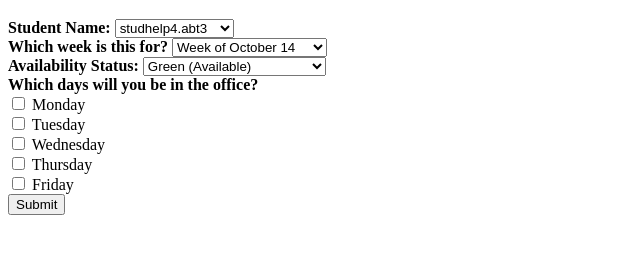
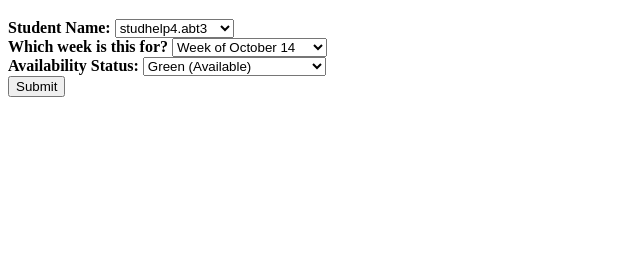
Before and after one commit to semuhi/RA-availability, a plain HTML site: page index.html in a window 1280 px wide. Shown: the part 61-314 px from the top of the page, without its empty margins (0-640 px from the left). Drawn offline with Linux system fonts and the light colour scheme.

Commit message:
Update index.html

```diff
--- a/index.html
+++ b/index.html
@@ -10,19 +10,11 @@
             var week = document.getElementById("week").value;
             var availability = document.getElementById("availability").value;
 
-            // Collect selected days into an array
-            var days = [];
-            var checkboxes = document.querySelectorAll('input[name="days"]:checked');
-            checkboxes.forEach(function(checkbox) {
-                days.push(checkbox.value);
-            });
-
-            // Construct the pre-filled Google Form URL
+            // Construct the pre-filled Google Form URL without "Days in Person"
             var googleFormUrl = "https://docs.google.com/forms/d/e/1FAIpQLSfyhrBVsh4VdgTKEzXQVXFdtIJYQZ2WI0omYsOVtowkEWRYbA/viewform?usp=pp_url"
                 + "&entry.1315539014=" + encodeURIComponent(name)  // Student Name
                 + "&entry.410485460=" + encodeURIComponent(week)  // Week
-                + "&entry.1464447006=" + encodeURIComponent(availability)  // Availability
-                + "&entry.1120270033=" + encodeURIComponent(days.join(', '));  // Days in Person
+                + "&entry.1464447006=" + encodeURIComponent(availability);  // Availability
 
             // Redirect to the Google Form
             window.location.href = googleFormUrl;
@@ -66,19 +58,6 @@
             <option value="Red (Not Available)">Red (Not Available)</option>
         </select><br>
 
-        <!-- Days Available Checkboxes -->
-        <label for="days"><strong>Which days will you be in the office?</strong></label><br>
-        <input type="checkbox" id="monday" name="days" value="Monday">
-        <label for="monday">Monday</label><br>
-        <input type="checkbox" id="tuesday" name="days" value="Tuesday">
-        <label for="tuesday">Tuesday</label><br>
-        <input type="checkbox" id="wednesday" name="days" value="Wednesday">
-        <label for="wednesday">Wednesday</label><br>
-        <input type="checkbox" id="thursday" name="days" value="Thursday">
-        <label for="thursday">Thursday</label><br>
-        <input type="checkbox" id="friday" name="days" value="Friday">
-        <label for="friday">Friday</label><br>
-
         <!-- Submit button -->
         <input type="submit" value="Submit">
     </form>
```
